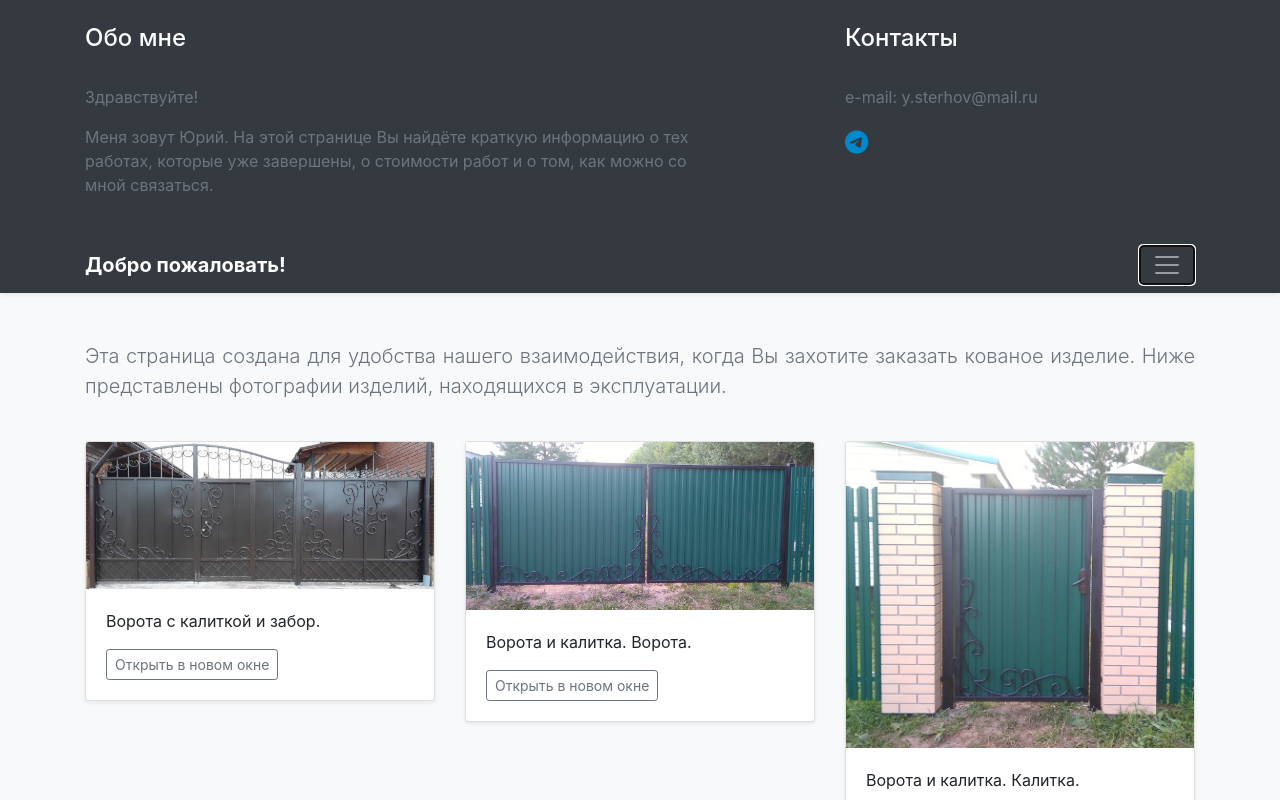
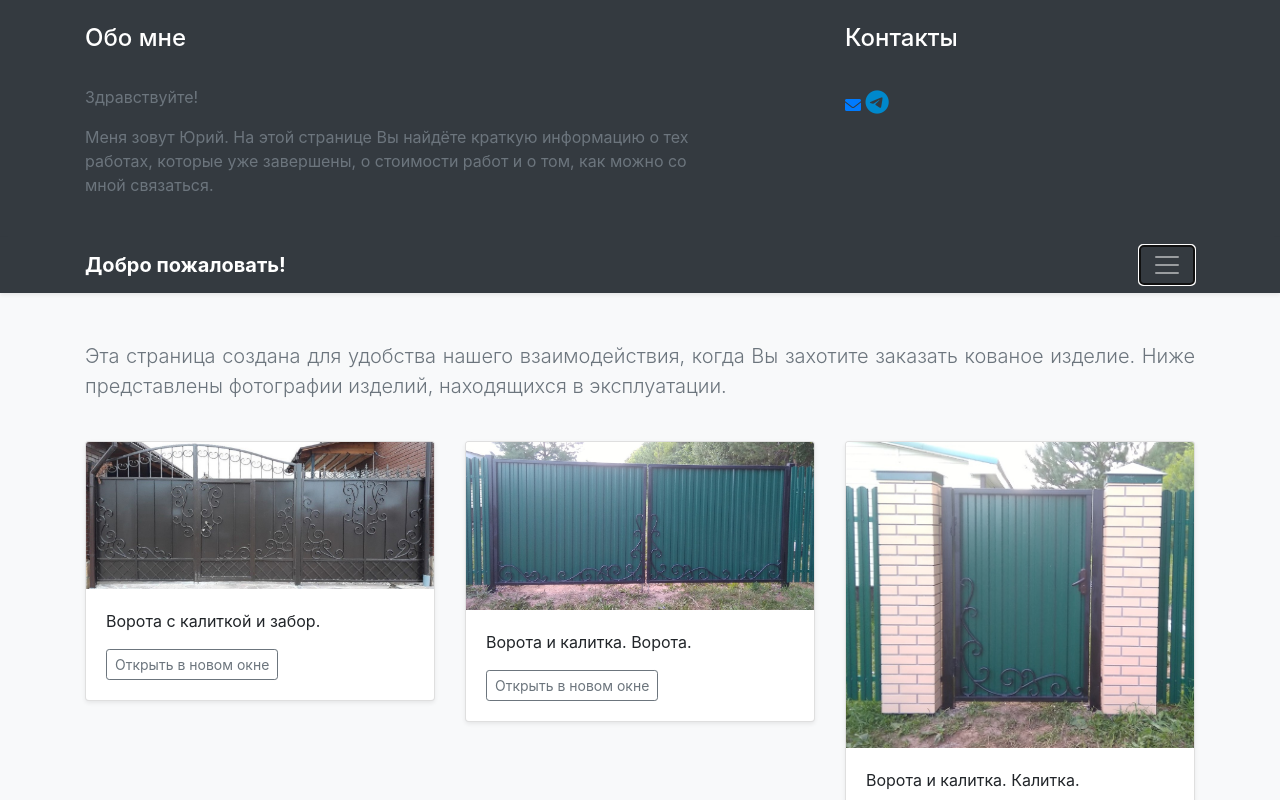
Before and after one commit to YuriySterkhov/YuriySterkhov.github.io, a plain HTML site: page index.html in a window 1280 px wide. Both pictures are taken after a click on the button "Toggle navigation". Shown: the top 800 px of the page. Drawn offline with nearby package versions, Linux system fonts and the light colour scheme; files whose address does not match are found by name.

Commit message:
Update index.html

```diff
--- a/index.html
+++ b/index.html
@@ -29,10 +29,9 @@
         <div class="col-sm-4 offset-md-1 py-4">
           <h4 class="text-white">Контакты</h4>
           <br>
-          <p class="text-muted"> e-mail:   y.sterhov@mail.ru</p>
-<!--           <p class="text-muted"> "В контакте": https://vk.com/id567459013</p>
-          <p class="text-muted"> Telegram: @Yuriy_S_v</p> -->
-<!--           <img src="Telegram.jpg" href="https://telegram.me/Yuriy_S_v" target="_blank"> -->
+          <a href="mailto:y.sterhov@mail.ru" class="mail-icon" target="_blank" title="Напишите мне email">
+              <i class="fas fa-envelope"></i>
+          </a>
           <a href="https://telegram.me/Yuriy_S_v" class="telegram-icon" target="_blank" title="Напишите мне в Telegram">
                <i class="fab fa-telegram-plane"></i>
           </a>
```
